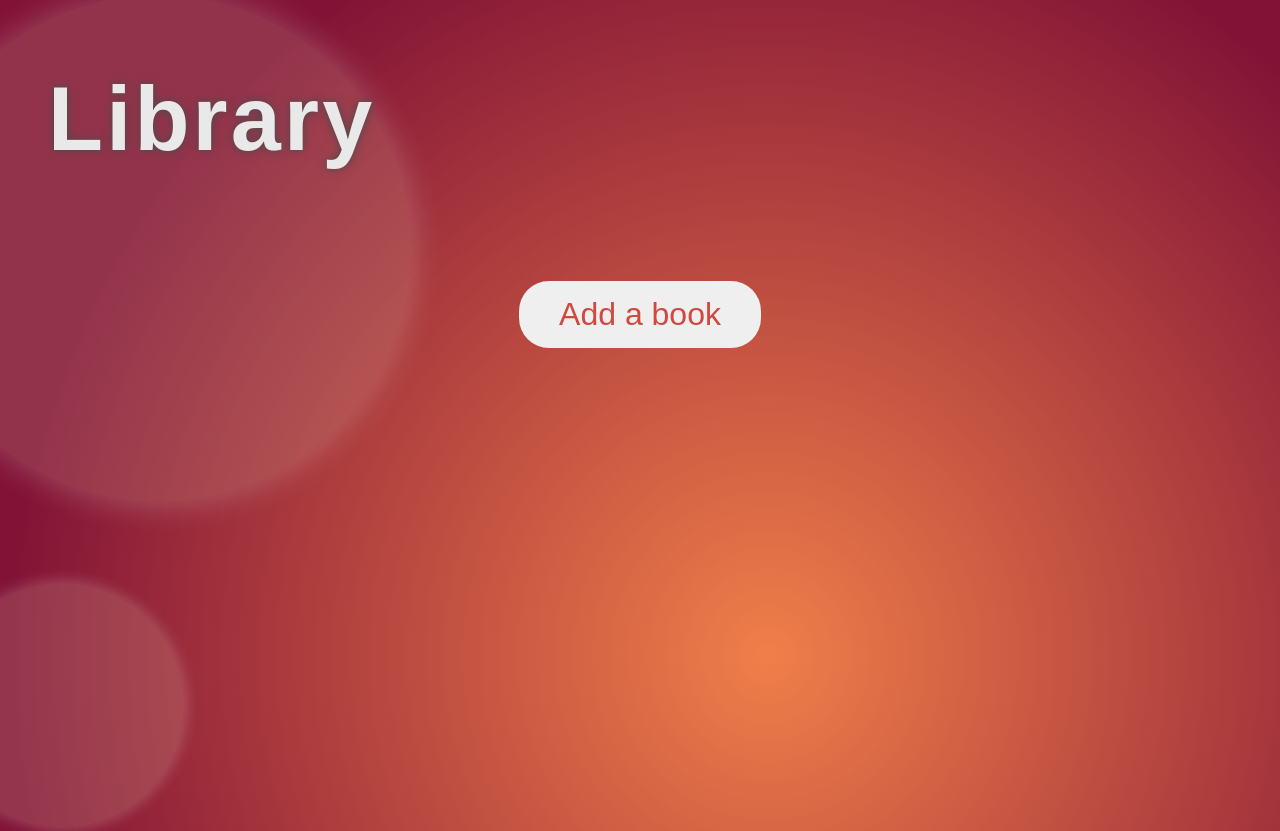
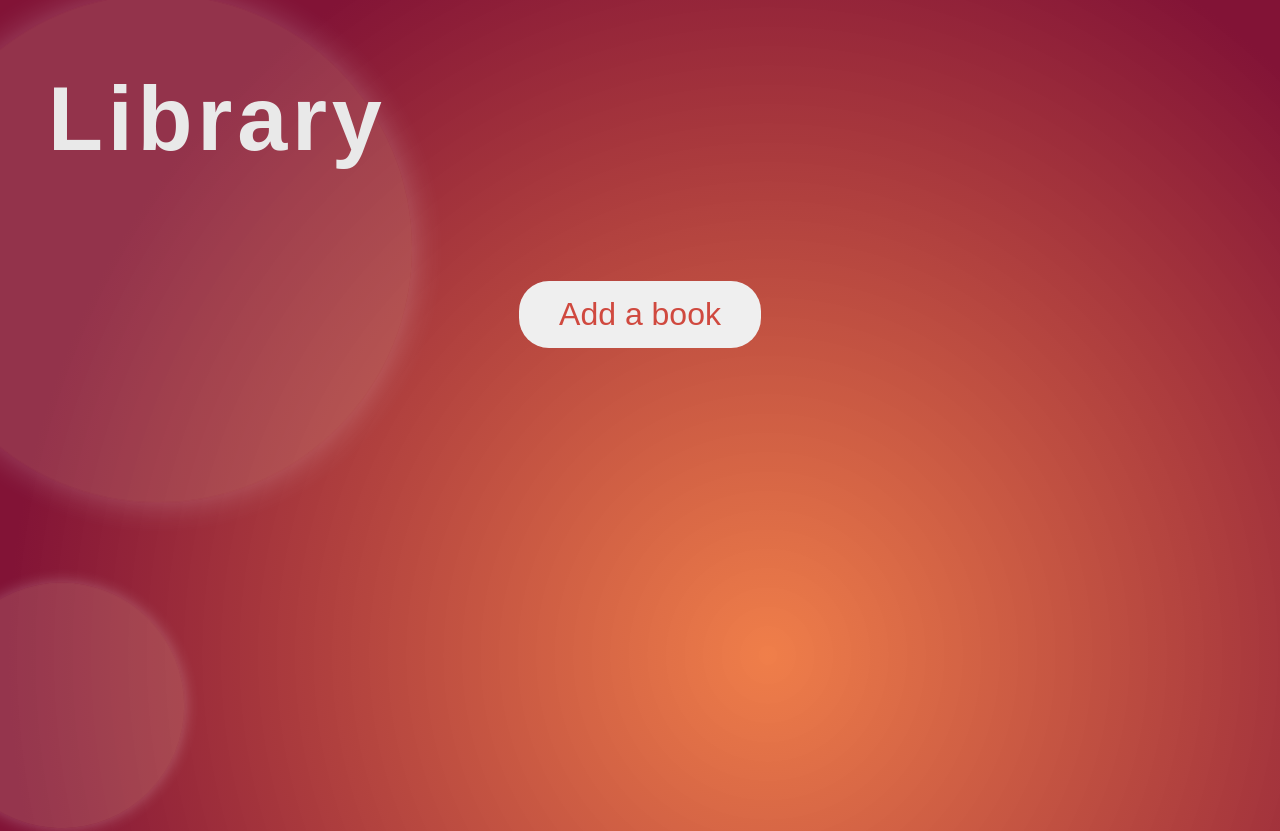
Before and after one commit to padawan009/library, a plain HTML site: page index.html in a window 1280 px wide. Shown: the top 831 px of the page. Drawn offline with Linux system fonts and the light colour scheme; a web font is replaced by a local one.

Commit message:
remove text-shadow from h1

```diff
--- a/style.css
+++ b/style.css
@@ -19,10 +19,9 @@ main {
 h1 {
     color: rgb(233, 233, 233);
     font-size: 90px;
-    letter-spacing: 0.2rem;
+    letter-spacing: 0.3rem;
     margin-left: 40px;
     margin-top: 20px;
-    text-shadow: 0px 0px 10px rgb(74, 74, 74);
 }
 
 #add-book-button {
```
